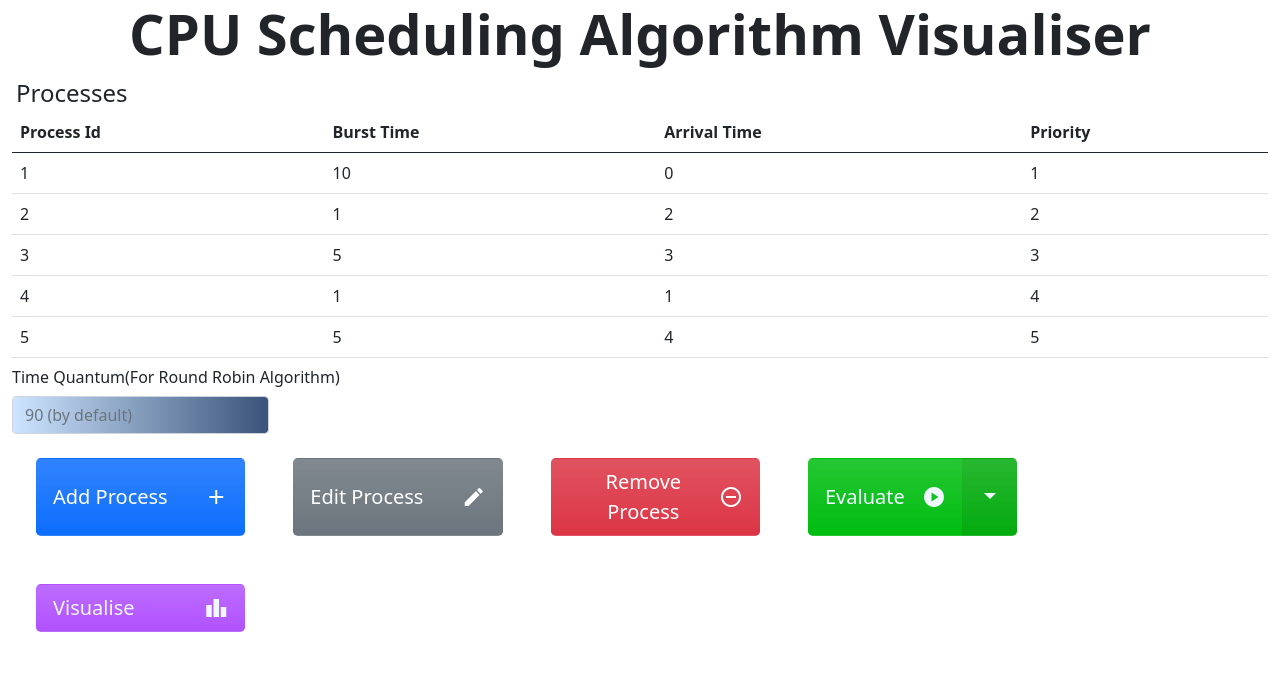
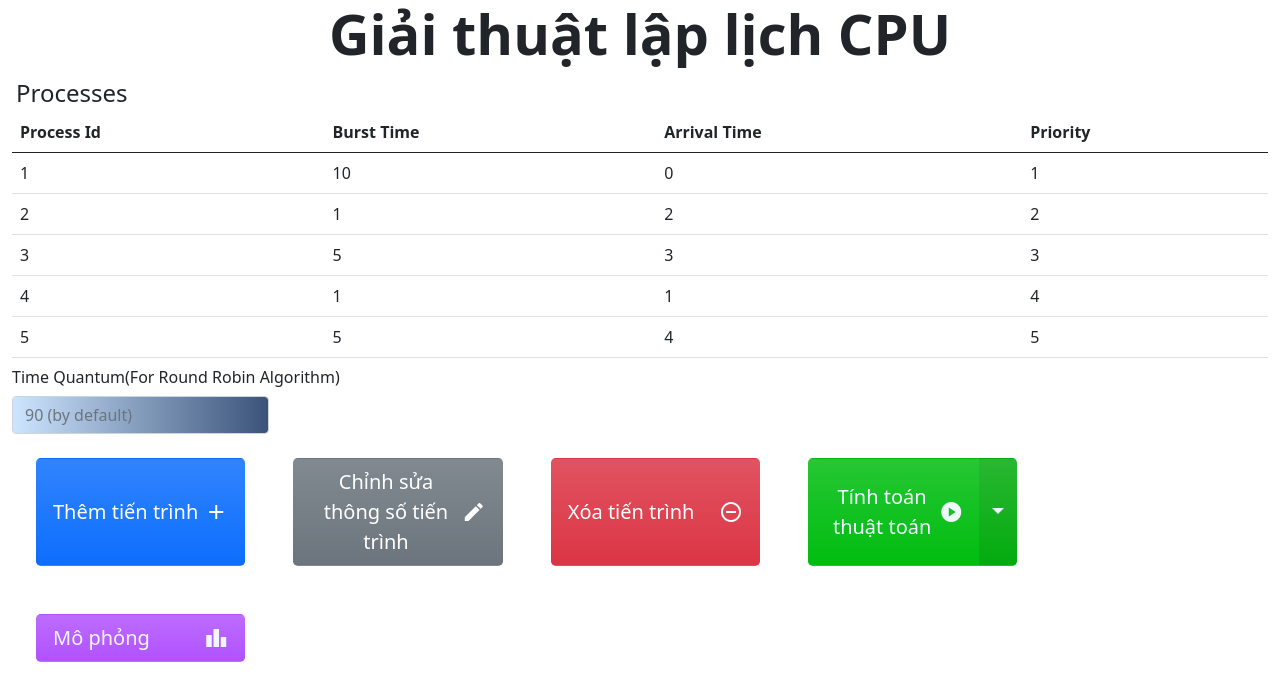
Before and after one commit to tda234574534243/GraphCPUscheduling, a website: page index.html in a window 1280 px wide. Drawn offline with nearby package versions, Linux system fonts and the light colour scheme.

Commit message:
Cập nhật tiêu đề tiếng việt

```diff
--- a/index.html
+++ b/index.html
@@ -42,7 +42,7 @@
 </head>
 
 <body>
-  <h1 class="display-4 text-center fw-bold">CPU Scheduling Algorithm Visualiser</h1>
+  <h1 class="display-4 text-center fw-bold">Giải thuật lập lịch CPU</h1>
   <div class="container-fluid">
     <div class="col-sm-12">
       <div class="card border-0">
@@ -59,19 +59,19 @@
           <div class="btn-toolbar bg-linear" role="toolbar">
             <button
               class="btn bg-primary bg-gradient text-white btn-lg d-flex align-items-center justify-content-between my-4 mx-4 col-md-2"
-              data-bs-toggle="modal" href="#modal_add" role="button" onclick="openAddModal()">Add Process <span
+              data-bs-toggle="modal" href="#modal_add" role="button" onclick="openAddModal()">Thêm tiến trình <span
                 class="material-icons">add</span></button>
             <button
               class="btn bg-secondary bg-gradient text-white btn-lg d-flex align-items-center justify-content-between my-4 mx-4 col-md-2"
-              data-bs-toggle="modal" href="#modal_edit" role="button" onclick="openEditModal()">Edit Process <span
+              data-bs-toggle="modal" href="#modal_edit" role="button" onclick="openEditModal()">Chỉnh sửa thông số tiến trình <span
                 class="material-icons">mode_edit</span></button>
             <button
               class="btn bg-danger bg-gradient text-white btn-lg d-flex align-items-center justify-content-between my-4 mx-4 col-md-2"
-              data-bs-toggle="modal" href="#modal_remove" role="button" onclick="openRemoveModal()">Remove Process <span
+              data-bs-toggle="modal" href="#modal_remove" role="button" onclick="openRemoveModal()">Xóa tiến trình<span
                 class="material-icons">remove_circle_outline</span></button>
             <div class="btn-group col-md-2 my-4 mx-4">
               <button type="button" class="btn btn-lg bg-gradient d-flex align-items-center justify-content-between"
-                onclick="start()" id="start_btn">Evaluate <span class="material-icons">play_circle</span></button>
+                onclick="start()" id="start_btn">Tính toán thuật toán <span class="material-icons">play_circle</span></button>
               <button type="button"
                 class="btn bg-gradient dropdown-toggle dropdown-toggle-split btn-lg align-items-center justify-content-between"
                 id="drop_btn" data-bs-toggle="dropdown" aria-haspopup="true" aria-expanded="false">
@@ -142,7 +142,7 @@
             </div>
             <button type="button"
               class="btn bg-gradient btn-lg d-flex align-items-center justify-content-between my-4 mx-4 col-md-2"
-              id="vis_btn" data-bs-toggle="dropdown" aria-haspopup="true" aria-expanded="false">Visualise <span
+              id="vis_btn" data-bs-toggle="dropdown" aria-haspopup="true" aria-expanded="false">Mô phỏng <span
                 class="material-icons">leaderboard</span></button>
             <div class="dropdown-menu shadow">
               <div class="dropdown-item">
```
